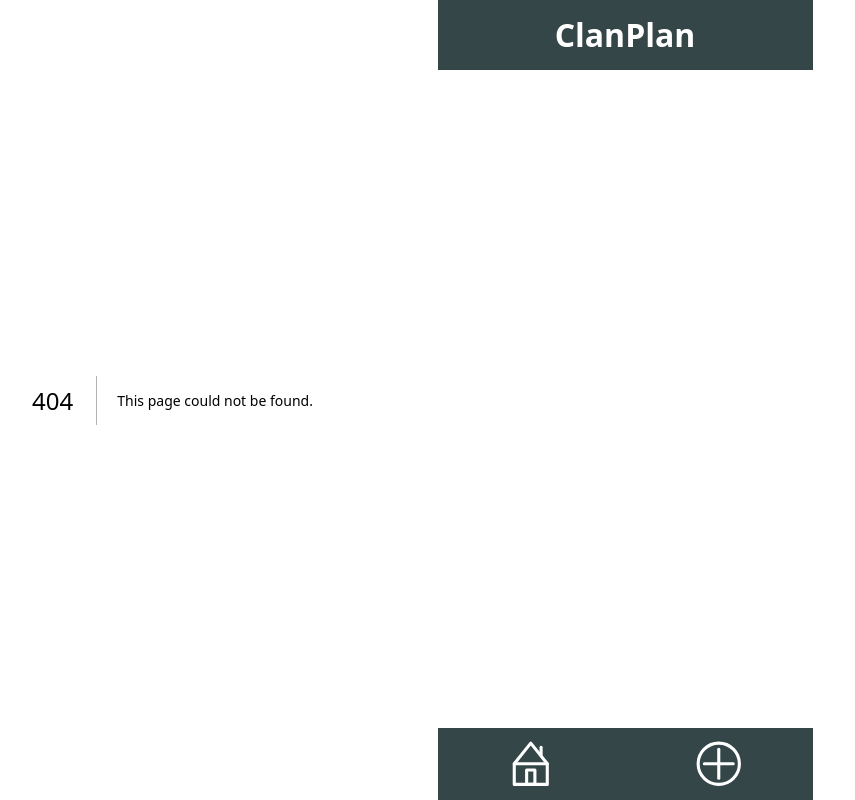
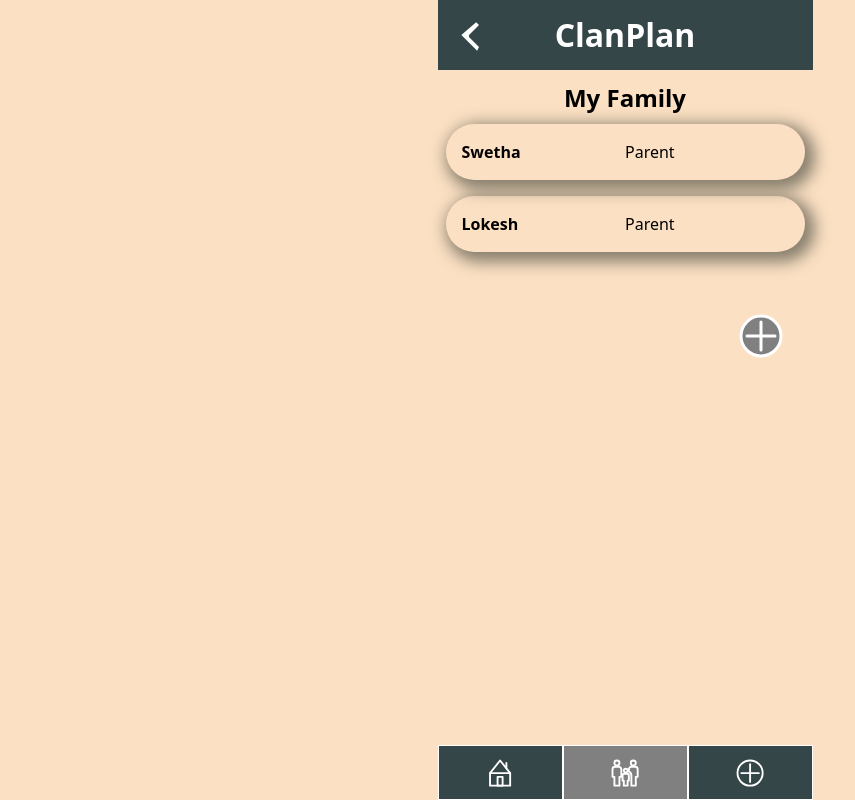
Before and after one commit to mariiaovs/Test, a Next.js app: page /family in a window 1280 px wide. Before the commit this address had no page. Shown: the whole page, without its empty margins (15-870 px from the left). Built offline with nearby package versions, Linux system fonts and the light colour scheme.

Commit message:
Add family member (#18)
* Add family member

* integrated with layout

* merged

* integrated with layout

* remove unnecessary code

---------

Co-authored-by: Mariia Posselt <maruw@ya.ru>

```diff
--- /dev/null
+++ b/components/FamilyMembersList.js
@@ -0,0 +1,35 @@
+import styled from "styled-components";
+
+const StyledList = styled.ul`
+  list-style: none;
+  padding: 0;
+  display: flex;
+  flex-direction: column;
+  margin-bottom: 6rem;
+`;
+
+const StyledListItems = styled.li`
+  border-radius: 2rem;
+  padding: 1rem;
+  box-shadow: 5px 5px 15px 5px rgba(112, 107, 91, 0.83);
+  margin: 0.5rem;
+  display: grid;
+  grid-template-columns: 1fr 1fr;
+`;
+
+export default function FamilyMembersList({ familyMembers }) {
+  return (
+    <section>
+      <StyledList>
+        {familyMembers.map((member) => (
+          <StyledListItems key={member.id}>
+            <p>
+              <strong>{member.name}</strong>
+            </p>
+            <p>{member.role}</p>
+          </StyledListItems>
+        ))}
+      </StyledList>
+    </section>
+  );
+}
--- a/components/Footer.js
+++ b/components/Footer.js
@@ -2,6 +2,7 @@ import styled from "styled-components";
 import Link from "next/link";
 import Home from "@/public/assets/images/home.svg";
 import Plus from "@/public/assets/images/plus.svg";
+import Family from "@/public/assets/images/family.svg";
 import { useRouter } from "next/router";
 import { useEffect, useState } from "react";
 
@@ -31,6 +32,7 @@ const StyledLink = styled(Link)`
   width: 100%;
   height: 100%;
   padding: 0.7rem;
+  border: 1px solid white;
   background-color: ${({ $isActive }) => ($isActive ? "gray" : "")};
 `;
 
@@ -52,6 +54,11 @@ export default function Footer() {
             </StyledLink>
           </li>
           <li>
+            <StyledLink $isActive={currentPage === "/family"} href="/family">
+              <Family />
+            </StyledLink>
+          </li>
+          <li>
             <StyledLink $isActive={currentPage === "/create"} href="/create">
               <Plus />
             </StyledLink>
--- /dev/null
+++ b/components/MemberForm.js
@@ -0,0 +1,108 @@
+import { useState } from "react";
+import styled from "styled-components";
+import StyledButton from "./StyledButton";
+import { useRouter } from "next/router";
+
+const StyledHeading = styled.h2`
+  align-self: center;
+`;
+
+const StyledLabel = styled.label`
+  font-size: 1.2rem;
+`;
+
+const StyledSpan = styled.span`
+  font-size: 1rem;
+  color: red;
+  float: ${({ $left }) => ($left ? "left" : "right")};
+`;
+
+const StyledSelect = styled.select`
+  padding: 0.3rem;
+`;
+
+const StyledForm = styled.form`
+  display: flex;
+  flex-direction: column;
+  gap: 0.5rem;
+  margin: 1rem;
+  background-color: white;
+  padding: 1rem;
+  border-radius: 1rem;
+`;
+
+export default function MemberForm({ onAddMember, familyMembers }) {
+  const [isValidName, setIsValidName] = useState(true);
+  const [isValidRole, setIsValidRole] = useState(true);
+  const [isUniqueName, setIsUniqueName] = useState(true);
+  const [value, setValue] = useState("");
+
+  const router = useRouter();
+
+  function handleSubmit(event) {
+    event.preventDefault();
+    const formData = new FormData(event.target);
+    const data = Object.fromEntries(formData);
+
+    if (!data.name.trim()) {
+      setIsValidName(false);
+      event.target.name.focus();
+      return;
+    } else {
+      setIsValidName(true);
+      const uniqueNameCheck = familyMembers.find(
+        (member) =>
+          member.name.trim().toUpperCase() === data.name.trim().toUpperCase()
+      );
+
+      if (uniqueNameCheck) {
+        setIsUniqueName(!uniqueNameCheck);
+        return;
+      }
+    }
+
+    if (!data.role) {
+      setIsValidRole(false);
+      event.target.role.focus();
+      return;
+    }
+
+    onAddMember(data);
+    router.push("/family");
+  }
+
+  function handleChange(event) {
+    setValue(event.target.value);
+    setIsUniqueName(true);
+    setIsValidName(true);
+    setIsValidRole(true);
+  }
+
+  return (
+    <StyledForm onSubmit={handleSubmit}>
+      <StyledHeading>Add new family member</StyledHeading>
+      <StyledLabel htmlFor="name">
+        <StyledSpan $left={true}>*</StyledSpan>Name:
+        {!isValidName && <StyledSpan>Please enter valid Name!</StyledSpan>}
+        {!isUniqueName && (
+          <StyledSpan>Member with this name already exists</StyledSpan>
+        )}
+      </StyledLabel>
+      <input type="text" name="name" id="name" onChange={handleChange}></input>
+      <StyledSpan>{50 - value.length} characters left</StyledSpan>
+
+      <StyledLabel htmlFor="role">
+        <StyledSpan $left={true}>*</StyledSpan>Role
+        {!isValidRole && <StyledSpan>Please select a role!</StyledSpan>}
+      </StyledLabel>
+      <StyledSelect name="role" id="role" onChange={handleChange}>
+        <option value="">Please select a role</option>
+        <option value="Parent">Parent</option>
+        <option value="Child">Child</option>
+        <option value="Caregiver">Caregiver</option>
+      </StyledSelect>
+
+      <StyledButton>Add</StyledButton>
+    </StyledForm>
+  );
+}
--- a/components/Modal.js
+++ b/components/Modal.js
@@ -1,4 +1,5 @@
 import styled from "styled-components";
+
 const Overlay = styled.div`
   position: fixed;
   right: 0;
@@ -7,6 +8,7 @@ const Overlay = styled.div`
   bottom: 0;
   background: rgba(0, 0, 0, 0.7);
 `;
+
 const StyledSection = styled.section`
   background-color: white;
   border-radius: 2rem;
@@ -18,6 +20,7 @@ const StyledSection = styled.section`
   width: 375px;
   transform: translateX(-50%);
 `;
+
 export default function Modal({ children, setShowModal }) {
   return (
     <>
--- /dev/null
+++ b/components/StyledBackLink.js
@@ -0,0 +1,14 @@
+import styled from "styled-components";
+import Link from "next/link";
+
+const StyledBackLink = styled(Link)`
+  position: fixed;
+  top: 0.7rem;
+  left: calc(50% - 170px);
+  &:hover {
+    cursor: pointer;
+    opacity: 0.5;
+  }
+`;
+
+export default StyledBackLink;
--- a/components/TaskDetails.js
+++ b/components/TaskDetails.js
@@ -1,5 +1,4 @@
 import styled from "styled-components";
-import Link from "next/link";
 import StyledButton from "./StyledButton";
 import Trash from "@/public/assets/images/trash-icon.svg";
 import Modal from "./Modal";
--- a/pages/_app.js
+++ b/pages/_app.js
@@ -2,11 +2,25 @@ import { useState } from "react";
 import GlobalStyle from "../styles";
 import initialTasks from "@/db/lib/tasks";
 import { uid } from "uid";
+import { useRouter } from "next/router";
 import Layout from "@/components/Layout";
-import { useRouter } from "next/router";
+
+const initialFamilyMembers = [
+  {
+    id: 999,
+    name: "Swetha",
+    role: "Parent",
+  },
+  {
+    id: 998,
+    name: "Lokesh",
+    role: "Parent",
+  },
+];
 
 export default function App({ Component, pageProps }) {
   const [tasks, setTasks] = useState(initialTasks);
+  const [familyMembers, setFamilyMembers] = useState(initialFamilyMembers);
   const [showModal, setShowModal] = useState(false);
   const router = useRouter();
 
@@ -22,6 +36,11 @@ export default function App({ Component, pageProps }) {
         assignedTo: formData.assignedTo,
       },
     ]);
+  }
+
+  function handleAddMember(memberFormData) {
+    setFamilyMembers([...familyMembers, { id: uid(), ...memberFormData }]);
+    setShowModal(false);
   }
 
   function handleDeleteTask(id) {
@@ -44,7 +63,9 @@ export default function App({ Component, pageProps }) {
       <Component
         {...pageProps}
         tasks={tasksAfterSorting}
+        familyMembers={familyMembers}
         handleAddData={handleAddData}
+        onAddMember={handleAddMember}
         setShowModal={setShowModal}
         showModal={showModal}
         onDelete={handleDeleteTask}
--- /dev/null
+++ b/pages/family/index.js
@@ -0,0 +1,49 @@
+import FamilyMembersList from "@/components/FamilyMembersList";
+import Header from "@/components/Header";
+import BackArrow from "@/public/assets/images/back-arrow.svg";
+import StyledBackLink from "@/components/StyledBackLink";
+import styled from "styled-components";
+import { StyledMessage } from "..";
+import MemberForm from "@/components/MemberForm";
+import Modal from "@/components/Modal";
+import Plus from "@/public/assets/images/plus.svg";
+
+const StyledPlus = styled(Plus)`
+  position: fixed;
+  bottom: 4rem;
+  right: calc(50% - 160px);
+  width: 3rem;
+  fill: grey;
+`;
+
+const StyledHeading = styled.h2`
+  text-align: center;
+`;
+
+export default function FamilyPage({
+  familyMembers,
+  onAddMember,
+  showModal,
+  setShowModal,
+}) {
+  return (
+    <>
+      <StyledHeading>My Family</StyledHeading>
+      <StyledBackLink href="/">
+        <BackArrow />
+      </StyledBackLink>
+      {!familyMembers.length && (
+        <StyledMessage>The list is empty. Add members to begin!</StyledMessage>
+      )}
+      <FamilyMembersList familyMembers={familyMembers} />
+
+      <StyledPlus onClick={() => setShowModal(true)} $right={true} />
+
+      {showModal && (
+        <Modal setShowModal={setShowModal}>
+          <MemberForm onAddMember={onAddMember} familyMembers={familyMembers} />
+        </Modal>
+      )}
+    </>
+  );
+}
--- a/pages/index.js
+++ b/pages/index.js
@@ -1,5 +1,6 @@
 import TasksList from "@/components/TasksList";
 import styled from "styled-components";
+import Link from "next/link";
 
 const StyledHeading = styled.h2`
   text-align: center;
@@ -8,6 +9,26 @@ const StyledHeading = styled.h2`
 const StyledMessage = styled.p`
   text-align: center;
   padding-top: 4rem;
+`;
+
+const StyledLink = styled(Link)`
+  text-decoration: none;
+  text-align: center;
+  position: fixed;
+  bottom: 1.5rem;
+  left: ${({ $left }) => $left && "calc(50% - 160px)"};
+  right: ${({ $right }) => $right && "calc(50% - 160px)"};
+  padding: 0.5rem;
+  background-color: white;
+  border: 1px solid black;
+  border-radius: 1rem;
+  font-size: 2rem;
+  width: 4rem;
+  height: 4rem;
+
+  &:hover {
+    cursor: ponter;
+  }
 `;
 
 export default function HomePage({ tasks }) {
@@ -19,3 +40,5 @@ export default function HomePage({ tasks }) {
     </div>
   );
 }
+
+export { StyledLink, StyledMessage };
```
Also changed, not shown: pages/create.js (+5 -10 lines), pages/tasks/[id]/index.js (+3 -9 lines), public/assets/images/family.svg (added).
